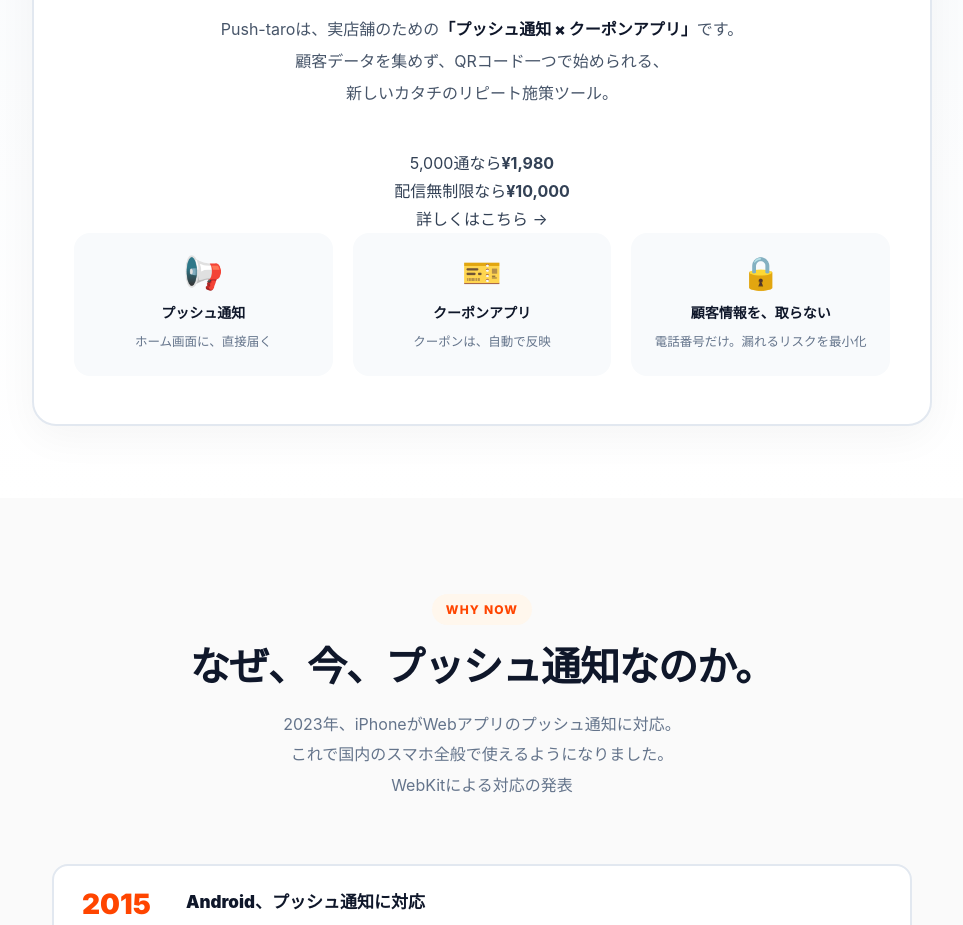
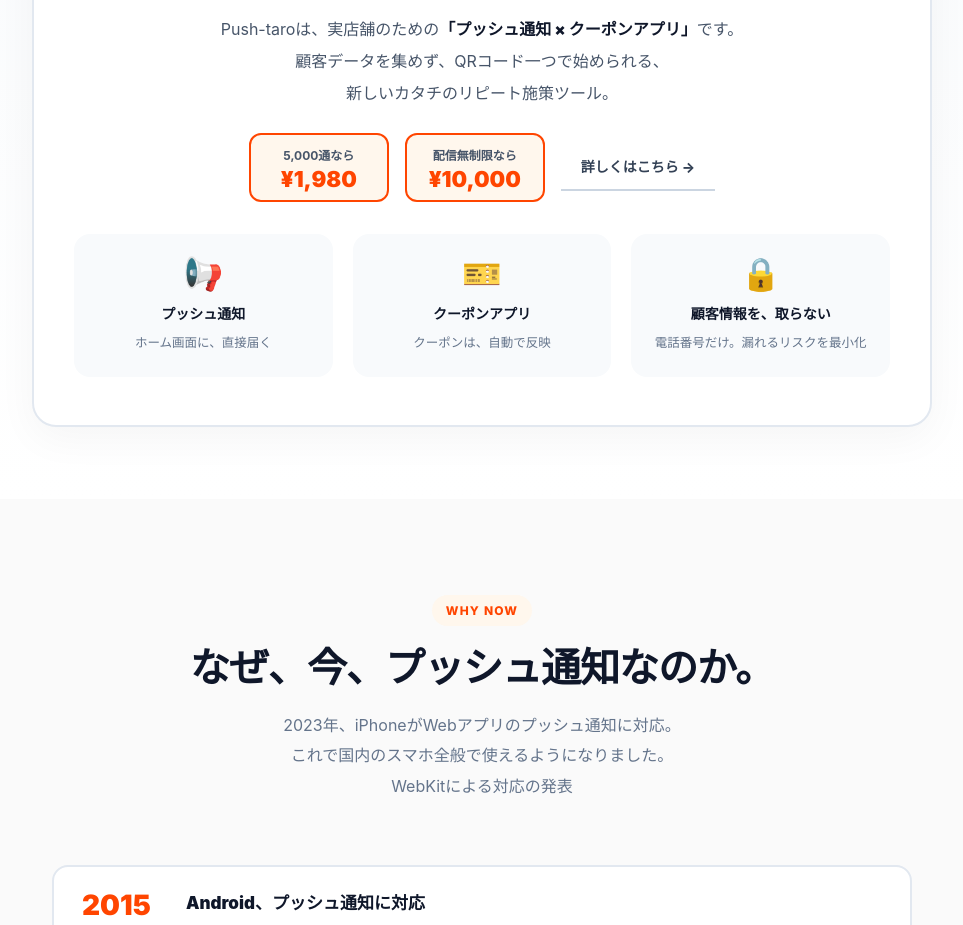
Before and after one commit to thellcishii-lang/push-taro, a Next.js app: page / in a window 1280 px wide. Shown: the part 1300-2225 px from the top of the page, without its empty margins (158-1121 px from the left). Built offline with nearby package versions, Linux system fonts and the light colour scheme; no server answers.

Commit message:
Add styles for price display and links

```diff
--- a/app/lp.css
+++ b/app/lp.css
@@ -1985,3 +1985,66 @@ img { max-width: 100%; display: block; }
   .what-is-card { padding: 32px 24px; }
   .what-is-points { grid-template-columns: 1fr; }
 }
+
+/* ============================================================
+   WHAT IS 価格ダイジェスト
+============================================================ */
+.what-is-price {
+  display: flex;
+  align-items: center;
+  justify-content: center;
+  gap: 16px;
+  margin-top: -16px;
+  margin-bottom: 32px;
+  flex-wrap: wrap;
+}
+.price-short {
+  display: flex;
+  flex-direction: column;
+  align-items: center;
+  background: var(--orange-light);
+  border: 2px solid var(--orange);
+  border-radius: 12px;
+  padding: 10px 20px;
+  min-width: 140px;
+}
+.price-short.is-pro {
+  background: #fff7ed;
+}
+.price-short span {
+  font-size: 12px;
+  font-weight: 700;
+  color: var(--slate-600);
+  margin-bottom: 2px;
+}
+.price-short strong {
+  font-family: var(--font-en);
+  font-size: 22px;
+  font-weight: 900;
+  color: var(--orange);
+  line-height: 1;
+}
+.price-link {
+  font-size: 14px;
+  font-weight: 800;
+  color: var(--slate-700);
+  text-decoration: none;
+  padding: 10px 20px;
+  border-bottom: 2px solid var(--slate-300);
+  transition: all 0.2s;
+}
+.price-link:hover {
+  color: var(--orange);
+  border-color: var(--orange);
+}
+
+@media (max-width: 768px) {
+  .what-is-price {
+    flex-direction: column;
+    gap: 10px;
+  }
+  .price-link {
+    border-bottom: none;
+    text-decoration: underline;
+  }
+}
```
